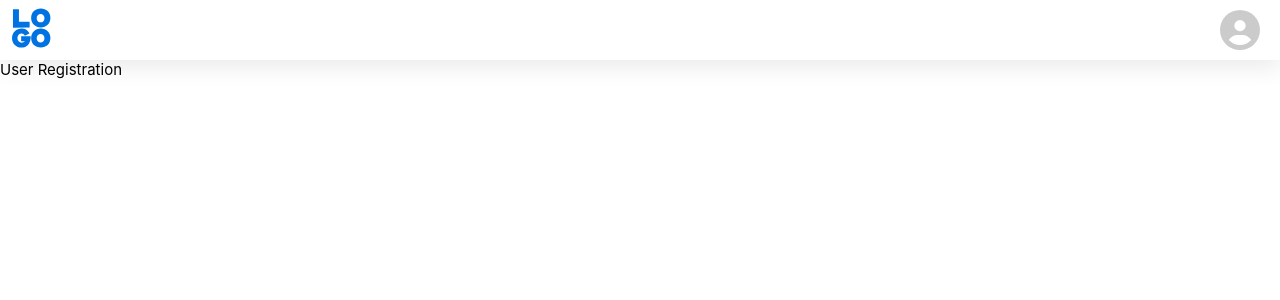
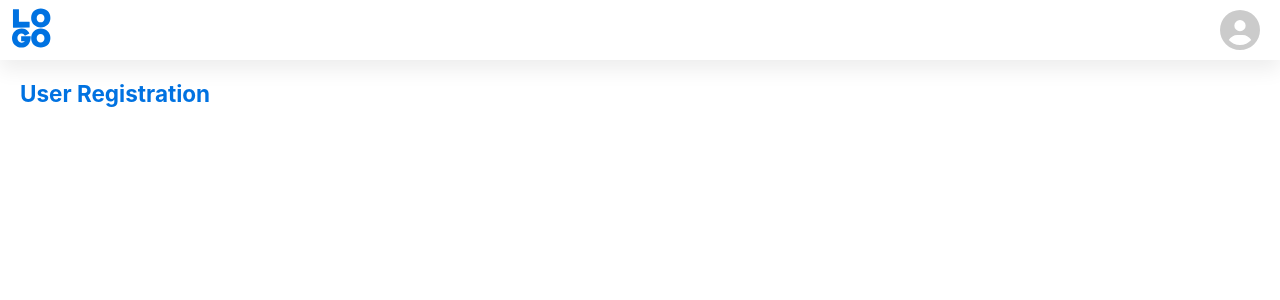
Before and after one commit to ankurnecessary/food-time-table, a React (Create React App) app: page /user-registration in a window 1280 px wide. Shown: the top 300 px of the page. Built offline with nearby package versions, Linux system fonts and the light colour scheme.

Commit message:
Made changes to the heading styles all across the pages

```diff
--- a/src/index.css
+++ b/src/index.css
@@ -28,6 +28,11 @@ h1 {
 
 .page {
   font-size: 1.5rem;
+  padding: 2rem;
+}
+
+h2 {
+  color: #0072e1;
 }
 
 /* Utilities */
--- a/src/pages/HomePage.js
+++ b/src/pages/HomePage.js
@@ -1,5 +1,7 @@
 const HomePage = () => {
-    return (<div className="page">Home Page</div>)
+    return (<div className="page">
+        <h2>Home Page</h2>
+    </div>)
 }
 
 export default HomePage;
--- a/src/pages/SignIn.js
+++ b/src/pages/SignIn.js
@@ -1,5 +1,7 @@
 const SignIn = () => {
-    return <div className="page">Sign In</div>
+    return <div className="page">
+        <h2>Sign In</h2>
+    </div>
 }
 
 export default SignIn;
--- a/src/pages/UserRegistration.js
+++ b/src/pages/UserRegistration.js
@@ -1,5 +1,7 @@
 const UserRegistration = () => {
-    return (<div className="page">User Registration</div>);
+    return (<div className="page">
+        <h2>User Registration</h2>
+    </div>);
 }
 
 export default UserRegistration;
```
